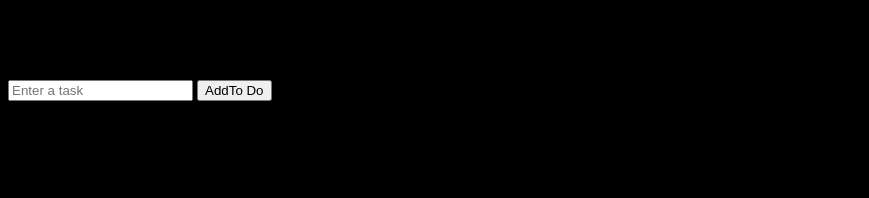
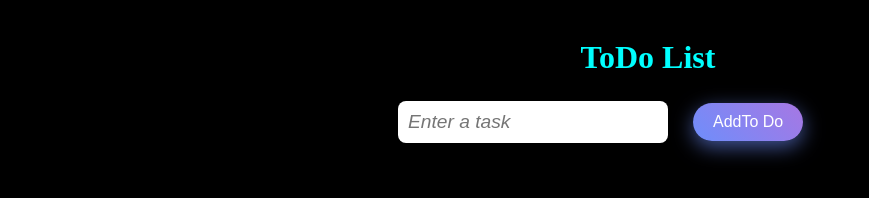
Before and after one commit to Tanishq763/To_Do_App, a plain HTML site: page index.html in a window 1280 px wide. Shown: the whole page, without its empty margins (0-869 px from the left). Drawn offline with Linux system fonts and the light colour scheme.

Commit message:
Fix HTML encoding and update stylesheet link

```diff
--- a/index.html
+++ b/index.html
@@ -4,7 +4,7 @@
     <meta charset="UTF-8">
     <meta name="viewport" content="width=device-width, initial-scale=1.0">
     <title>Your Goal's Tracker</title>
-    <link rel="stylesheet" href="project2.css">
+    <link rel="stylesheet" href="script.css">
 </head>
 <body style="background-color: black;">
 
```
